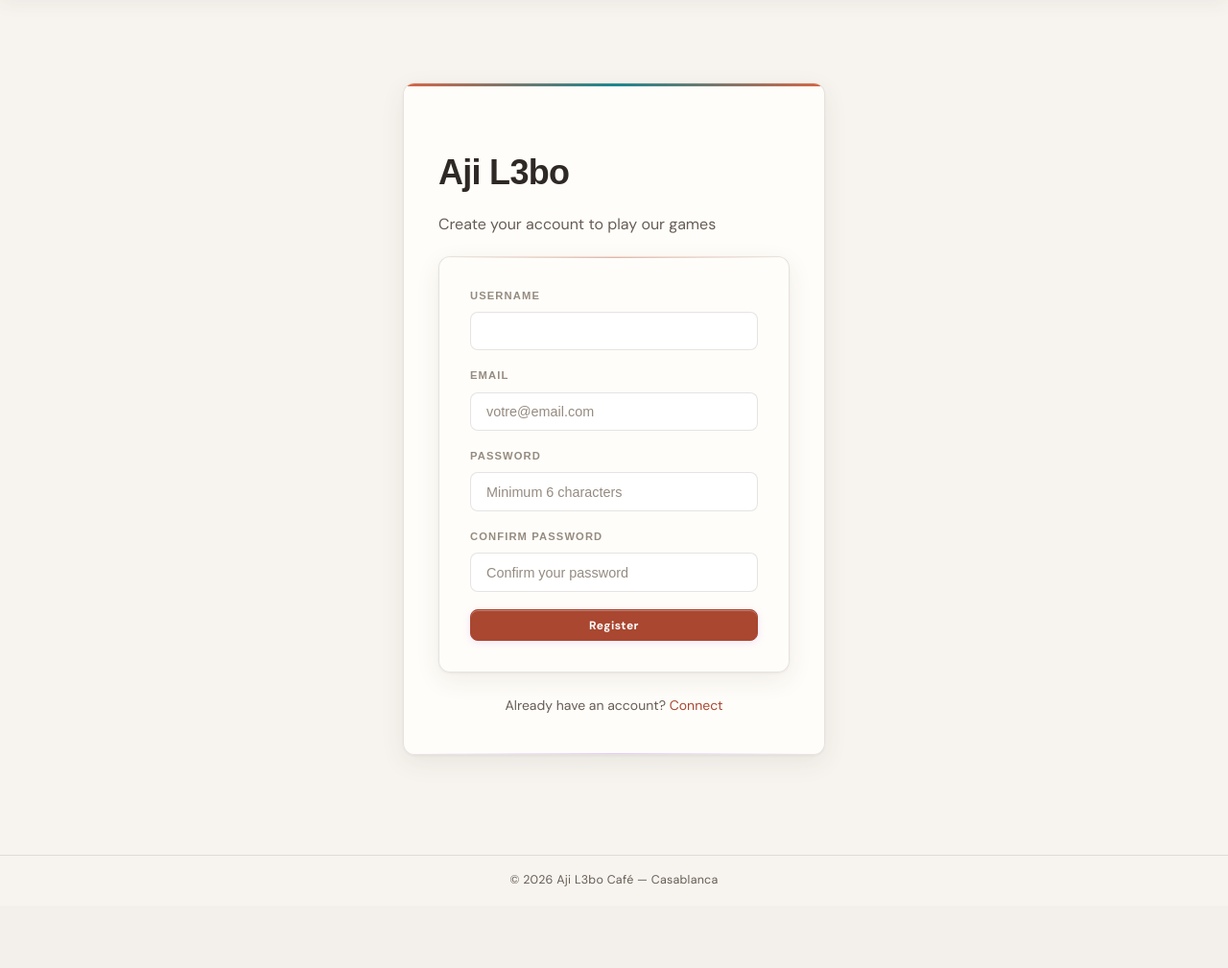
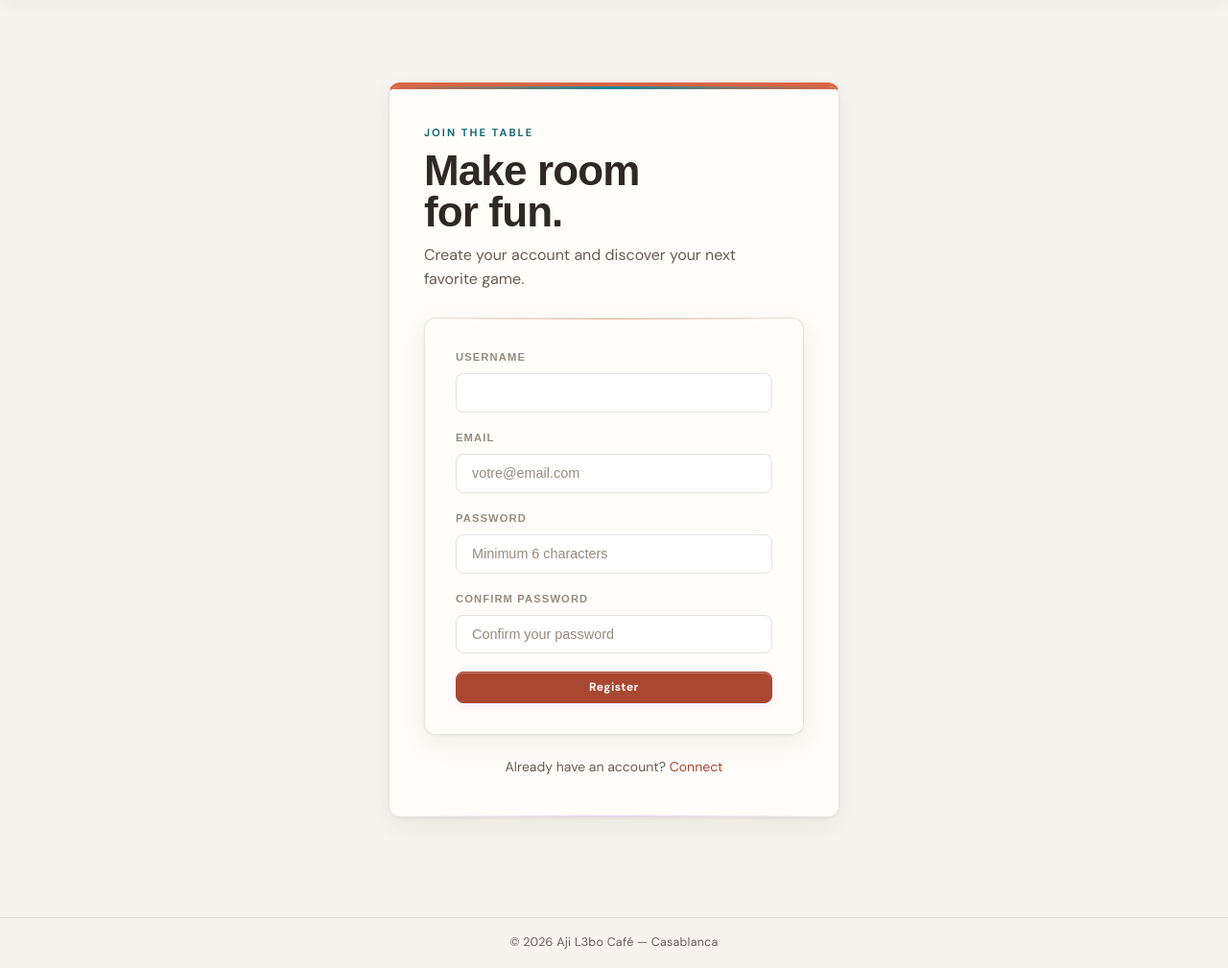
Before and after one commit to wissalaitihya/Cafe-Aji-L3bo, a PHP site: page /app/View/auth/register.php in a window 1280 px wide. Shown: the part 60-1069 px from the top of the page at 96% size. Before the commit the page ends 984 px from the top, so only its background shows below. Run offline with PHP 8.4, Linux system fonts and the light colour scheme; some libraries are stand-ins or nearby versions.

Commit message:
Polish auth hero and game detail interactions

```diff
--- a/app/View/auth/register.php
+++ b/app/View/auth/register.php
@@ -1,9 +1,10 @@
 <?php require __DIR__ . '/../layout/header.php'; ?>
 
-<div class="auth-card">
+<div class="auth-card auth-register">
     <div class="auth-header">
-        <h1 class="auth-title">Aji L3bo</h1>
-        <p class="auth-subtitle">Create your account to play our games</p>
+        <p class="auth-kicker">JOIN THE TABLE</p>
+        <h1 class="auth-title">Make room for fun.</h1>
+        <p class="auth-subtitle">Create your account and discover your next favorite game.</p>
     </div>
 
     <?php if (!empty($error)): ?>
--- a/app/View/dashboard/player.php
+++ b/app/View/dashboard/player.php
@@ -97,7 +97,9 @@
         <?php foreach ($featuredGames as $g): ?>
             <div class="card game-card">
                 <div class="card-image">
-                    <img src="<?= game_image_url($g) ?>" alt="<?= htmlspecialchars($g['name_game']) ?>" loading="lazy">
+                    <a href="<?= BASE_PATH ?>/games/<?= $g['id_game'] ?>" class="game-image-link" aria-label="View <?= htmlspecialchars($g['name_game']) ?> details">
+                        <img src="<?= game_image_url($g) ?>" alt="<?= htmlspecialchars($g['name_game']) ?>" loading="lazy">
+                    </a>
                     <span class="game-card-category"><?= htmlspecialchars(ucwords(str_replace('_', ' ', $g['category_game']))) ?></span>
                 </div>
                 <div class="card-body">
--- a/app/View/games/index.php
+++ b/app/View/games/index.php
@@ -173,7 +173,9 @@
         <?php foreach ($games as $game): ?>
             <div class="card game-card">
                 <div class="card-image">
-                    <img src="<?= game_image_url($game) ?>" alt="<?= htmlspecialchars($game['name_game']) ?>" loading="lazy">
+                    <a href="<?= BASE_PATH ?>/games/<?= $game['id_game'] ?>" class="game-image-link" aria-label="View <?= htmlspecialchars($game['name_game']) ?> details">
+                        <img src="<?= game_image_url($game) ?>" alt="<?= htmlspecialchars($game['name_game']) ?>" loading="lazy">
+                    </a>
                     <span class="game-card-category"><?= htmlspecialchars(ucwords(str_replace('_', ' ', $game['category_game']))) ?></span>
                 </div>
                 <div class="card-body">
--- a/public/css/style.css
+++ b/public/css/style.css
@@ -2771,6 +2771,47 @@ button:focus-visible, a:focus-visible, input:focus-visible, select:focus-visible
 .app-footer, .public-footer { color: var(--text-muted); letter-spacing: 0.02em; }
 .app-footer p, .public-footer p { font-size: 0.78rem; }
 
+/* ============================================================
+   FINAL PUBLIC-PAGE POLISH
+   ============================================================ */
+.catalogue-hero .hero-copy { padding-block: 1.5rem; }
+.catalogue-hero .hero-title { max-width: 8ch; font-size: clamp(3.2rem, 7vw, 5.7rem); line-height: 0.92; }
+.catalogue-hero .hero-sub { max-width: 42ch; margin-top: 1.5rem; font-size: 1.05rem; line-height: 1.7; }
+.catalogue-hero .hero-actions { margin-top: 1.75rem; }
+.catalogue-hero .hero-stats { gap: clamp(1.25rem, 4vw, 2.75rem); margin-top: 2.75rem; }
+.catalogue-hero .hero-stat-num { font-size: 1.85rem; }
+.catalogue-hero .hero-stat-label { letter-spacing: 0.05em; }
+
+.game-image-link { display: block; width: 100%; height: 100%; }
+.game-image-link:focus-visible { outline: 3px solid #fffaf3; outline-offset: -5px; position: relative; z-index: 2; }
+.game-image-link img { display: block; }
+
+.detail-page-header { display: grid; grid-template-columns: 1fr auto 1fr; align-items: center; }
+.detail-page-header .btn-back { justify-self: start; }
+.detail-page-title { grid-column: 2; grid-row: 1; margin: 0; text-align: center; white-space: nowrap; }
+
+.auth-card { max-width: 470px; }
+.auth-card.auth-login { border-top: 4px solid var(--cyan); }
+.auth-card.auth-register { border-top: 4px solid var(--purple); }
+.auth-header { margin-bottom: 1.75rem; }
+.auth-kicker { margin: 0 0 0.55rem; color: var(--purple-dim); font-size: 0.7rem; font-weight: 800; letter-spacing: 0.18em; }
+.auth-register .auth-kicker { color: var(--cyan-dim); }
+.auth-title { max-width: 10ch; margin: 0; font-size: clamp(2rem, 5vw, 2.75rem); line-height: 0.98; }
+.auth-subtitle { margin: 0.7rem 0 0; max-width: 34ch; line-height: 1.55; }
+.auth-login .form-card, .auth-register .form-card { margin-top: 0; }
+.auth-login .btn-primary { background: var(--cyan-dim); border-color: var(--cyan-dim); }
+.auth-login .btn-primary:hover { background: var(--cyan); border-color: var(--cyan); }
+.auth-register .btn-primary { background: var(--purple-dim); border-color: var(--purple-dim); }
+.auth-register .btn-primary:hover { background: var(--purple); border-color: var(--purple); }
+
+@media (max-width: 600px) {
+    .detail-page-header { display: flex; flex-direction: column; align-items: stretch; gap: 0.8rem; }
+    .detail-page-header .btn-back { align-self: flex-start; }
+    .detail-page-title { order: -1; white-space: normal; text-align: left; }
+    .catalogue-hero .hero-title { font-size: clamp(3rem, 15vw, 4.6rem); }
+    .catalogue-hero .hero-stats { margin-top: 2rem; }
+}
+
 @media (max-width: 800px) {
     .catalogue-hero { min-height: 560px; background-position: 62% center; }
     .detail-card { display: block; }
```
Also changed, not shown: app/View/auth/login.php (+4 -3 lines), app/View/games/show.php (+5 -3 lines).
